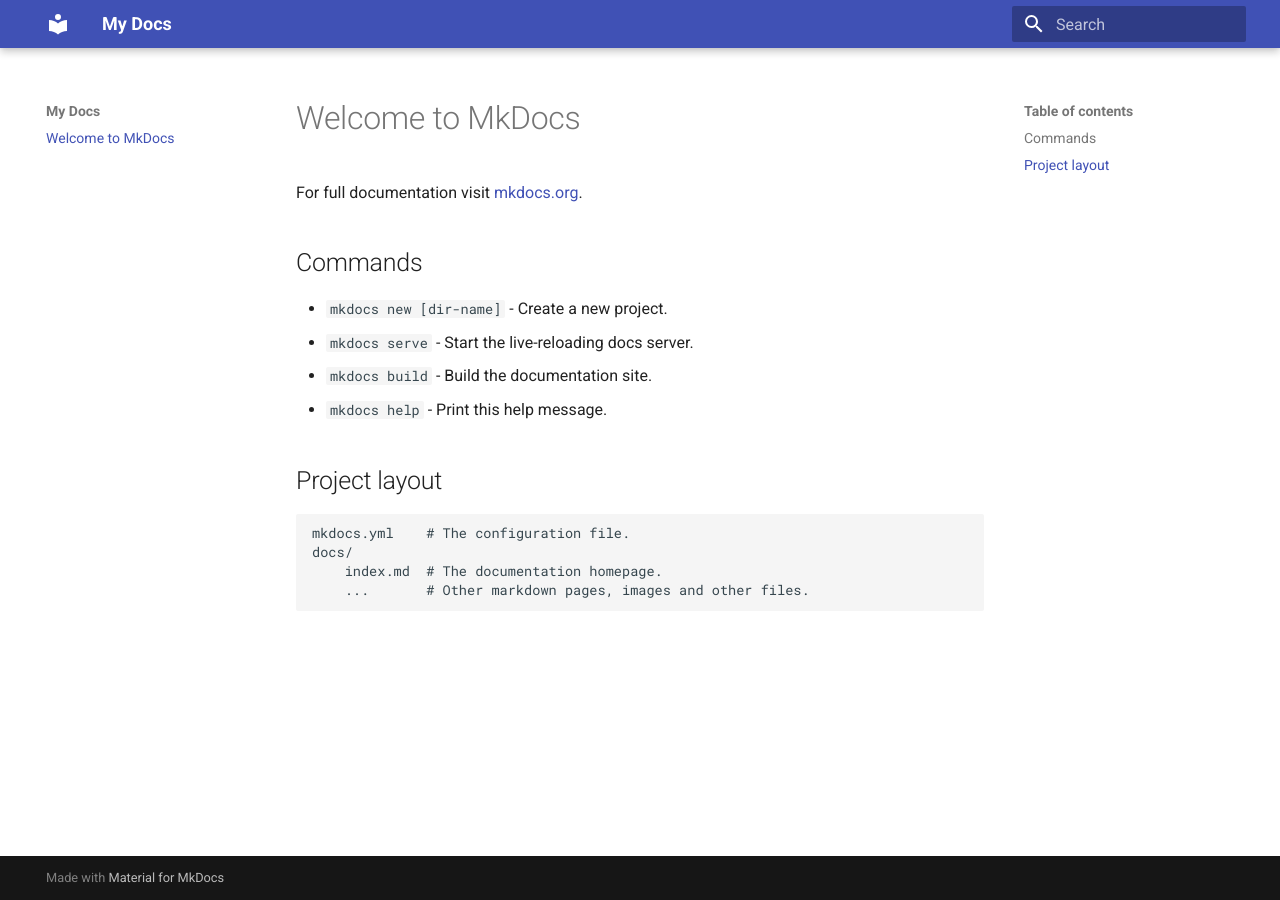
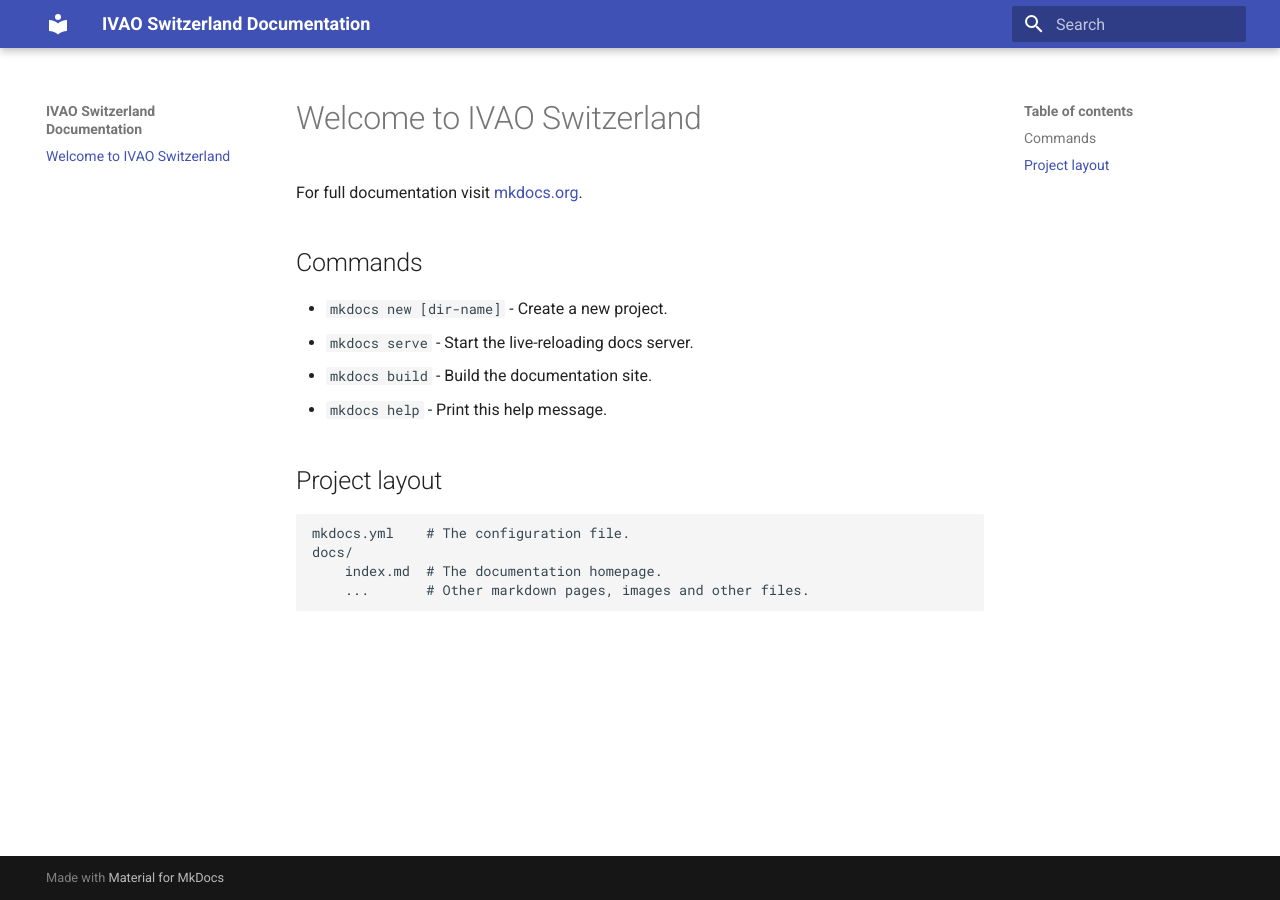
Before and after one commit to ivaoch/ivaochdoc, an MkDocs documentation site: the page built from docs/index.md, in a window 1280 px wide. Built offline with MkDocs 1.6.1 and Material for MkDocs 9.7.7, drawn with Linux system fonts in a browser that asks for light colours.

Commit message:
Second Commit

```diff
--- a/docs/index.md
+++ b/docs/index.md
@@ -1,4 +1,4 @@
-# Welcome to MkDocs
+# Welcome to IVAO Switzerland
 
 For full documentation visit [mkdocs.org](http://mkdocs.org).
 
--- a/mkdocs.yml
+++ b/mkdocs.yml
@@ -1,2 +1,2 @@
-site_name: My Docs
+site_name: IVAO Switzerland Documentation
 theme: 'material'
```
